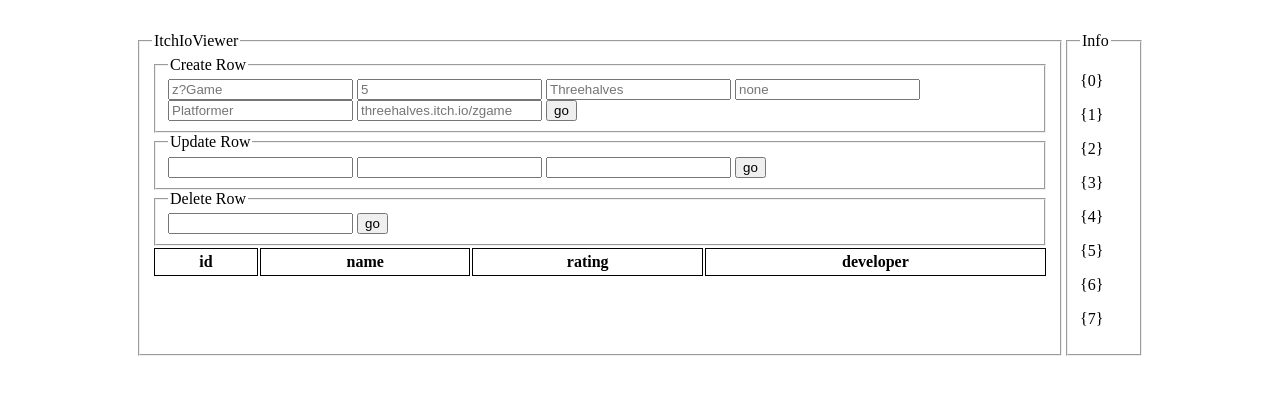
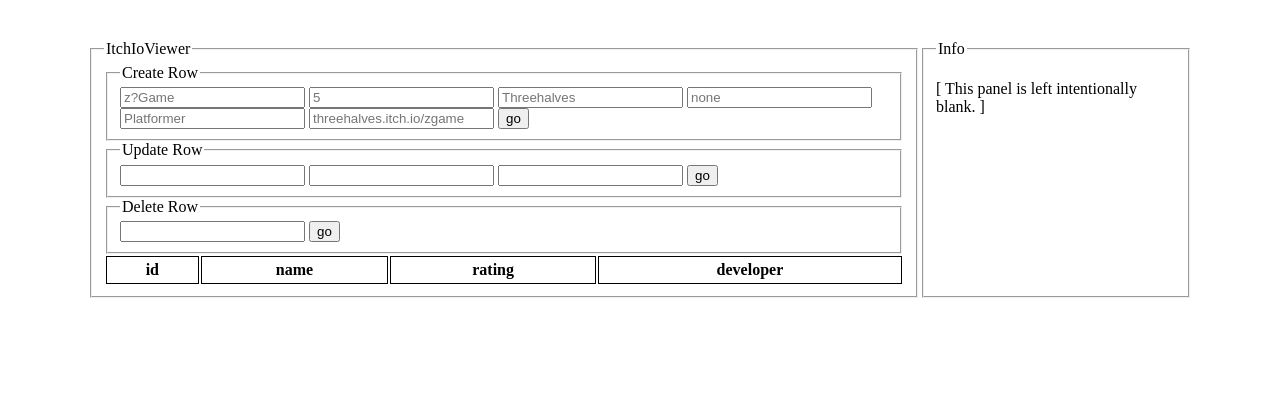
Before and after one commit to three-halves/ItchIoViewer, a Flask app: page / in a window 1280 px wide. Shown: the top 395 px of the page. Run offline with Flask 3, Linux system fonts and the light colour scheme; data that the repository does not hold is empty.

Commit message:
margin changes and infobar placeholder

```diff
--- a/static/style.css
+++ b/static/style.css
@@ -1,12 +1,12 @@
 .app-container {
     display: grid;
     grid-template-columns: auto 1fr;
-    margin-inline: 8rem;
-    margin-block: 2rem;
+    padding-block: 2rem;
+    padding-inline: 5rem;
 }
 
 .main {
-    width: 70vw;
+    width: 50rem;
     resize: horizontal;
     overflow-x: scroll;
 }
--- a/templates/index.html
+++ b/templates/index.html
@@ -55,15 +55,14 @@
 
         <fieldset class="sidebar">
             <legend>Info</legend>
-            <div id="game-info">
+            <div id="info-placeholder"><p>[ This panel is left intentionally blank. ]</p></div>
+            <div id="game-info" hidden>
                 <p>{0}</p>
                 <p>{1}</p>
                 <p>{2}</p>
                 <p>{3}</p>
                 <p>{4}</p>
-                <p>{5}</p>
-                <p>{6}</p>
-                <p>{7}</p>
+                <a href="{5}">{5}</a>
 
             </div>
         </fieldset>
@@ -77,6 +76,7 @@
     const tableRef = document.getElementById("table");
     const tableBase = tableRef.innerHTML;
     let selectedRow = null;
+    const infoPlaceholder = document.getElementById("info-placeholder");
 
     class UI {
         // htmelement as string with placeholders defined with curly braces
@@ -152,11 +152,13 @@
         selectedRow = row;
         selectedRow.classList.add("selected");
 
-        // get clicked row
+        // get clicked row and render sidebar
         fetch(ROOT_URL + `api/game/${row.children[0].innerHTML}`)
         .then(response => response.json())
         .then((data) => {
             sidebarRef.innerHTML = sidebarUI.render(data.slice(1));
+            infoPlaceholder.hidden = true;
+            sidebarRef.hidden = false;
         });
     }
 
```
